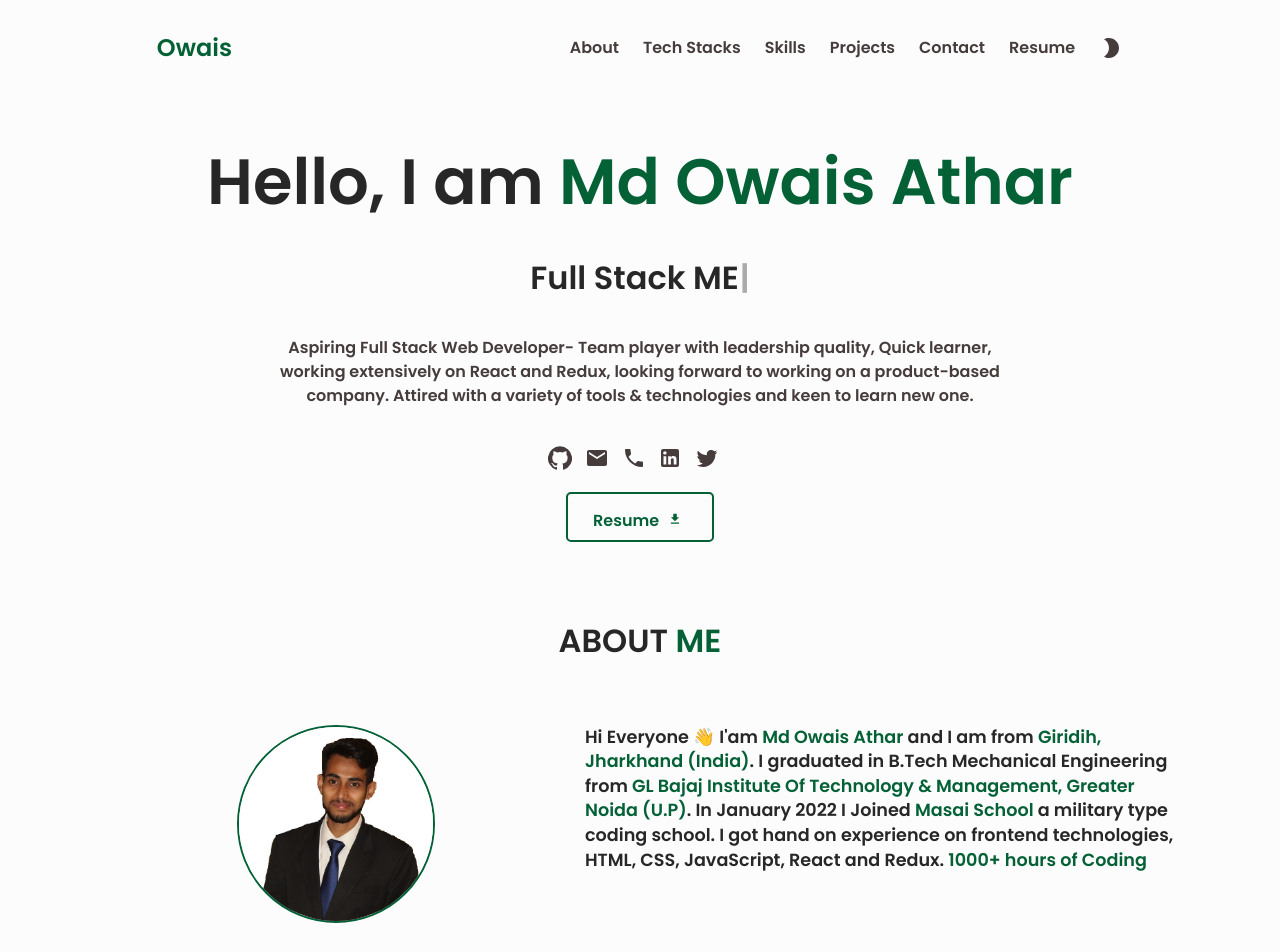
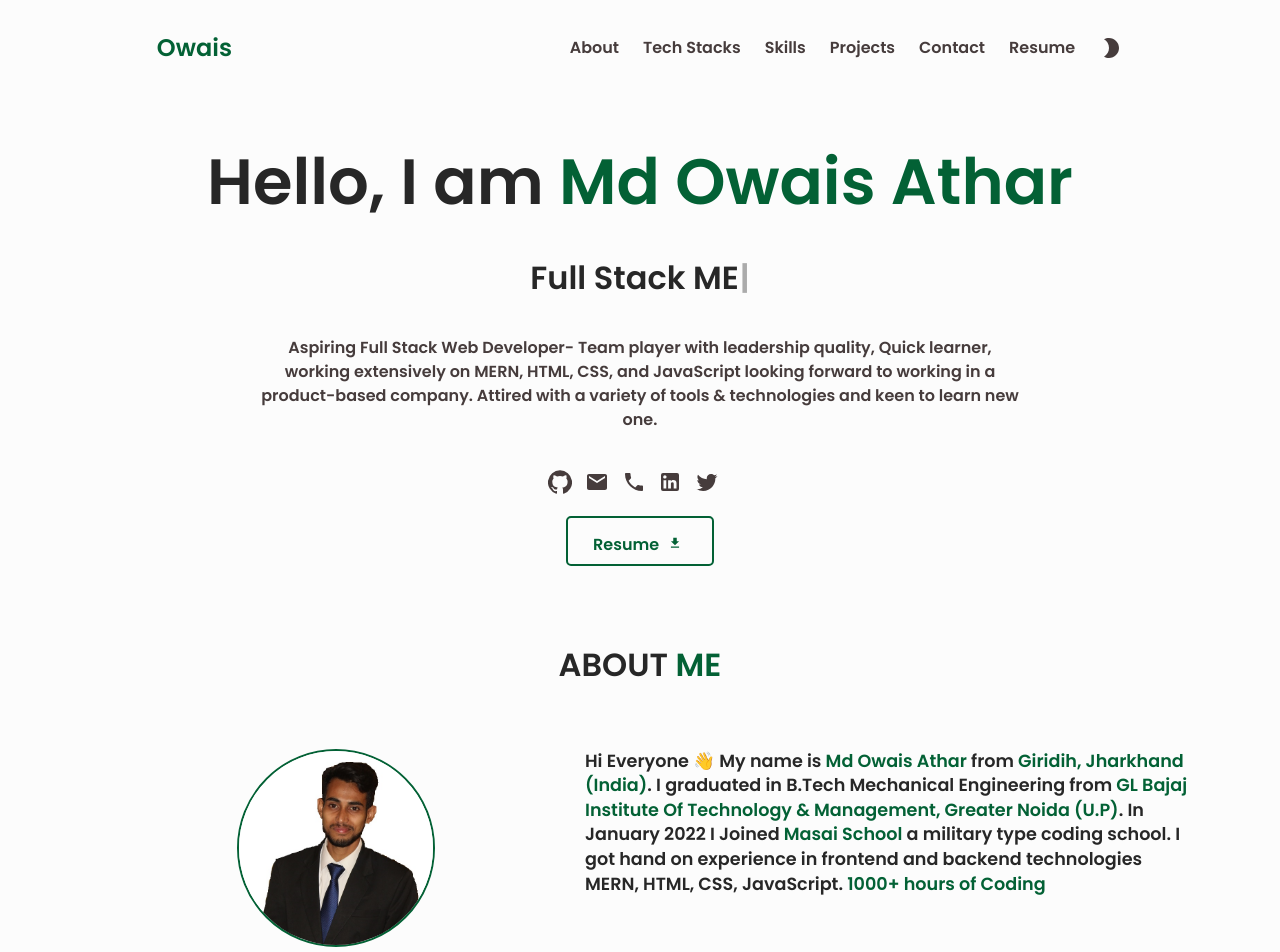
Before and after one commit to owii8247/owii8247.github.io, a React (Create React App) app: page / in a window 1280 px wide. Shown: the top 952 px of the page. Built offline with nearby package versions, Linux system fonts and the light colour scheme.

Commit message:
About section updated

```diff
--- a/src/Components/About/About.jsx
+++ b/src/Components/About/About.jsx
@@ -23,7 +23,7 @@ export const About = () => {
                 <Type />
                 <p className="about__desc" data-aos="fade-right">
                     Aspiring Full Stack Web Developer- Team player with leadership quality, Quick learner,
-                    working extensively on React and Redux, looking forward to working on a product-based company.
+                    working extensively on MERN, HTML, CSS, and JavaScript looking forward to working in a product-based company.
                     Attired with a variety of tools & technologies and keen to
                     learn new one.
                 </p>
--- a/src/Components/About/Introduction.jsx
+++ b/src/Components/About/Introduction.jsx
@@ -20,8 +20,8 @@ export const Introduction = () => {
             </div>
             <div className="introduction_datacontainer">
               <h4>
-                Hi Everyone 👋 I'am{" "}
-                <span className="different">Md Owais Athar </span> and I am from{" "}
+                Hi Everyone 👋 My name is{" "}
+                <span className="different">Md Owais Athar </span> from{" "}
                 <span className="different">
                   {" "}
                   Giridih, Jharkhand (India)
@@ -33,8 +33,8 @@ export const Introduction = () => {
                 </span>
                 . In January 2022 I Joined {" "}
                 <span className="different">Masai School</span> a military type
-                coding school. I got hand on experience on frontend technologies,
-                HTML, CSS, JavaScript, React and Redux.{" "}
+                coding school. I got hand on experience in frontend and backend technologies MERN,
+                HTML, CSS, JavaScript.{" "}
                 <span className="different">
                  1000+ hours of Coding
                 </span>
```
